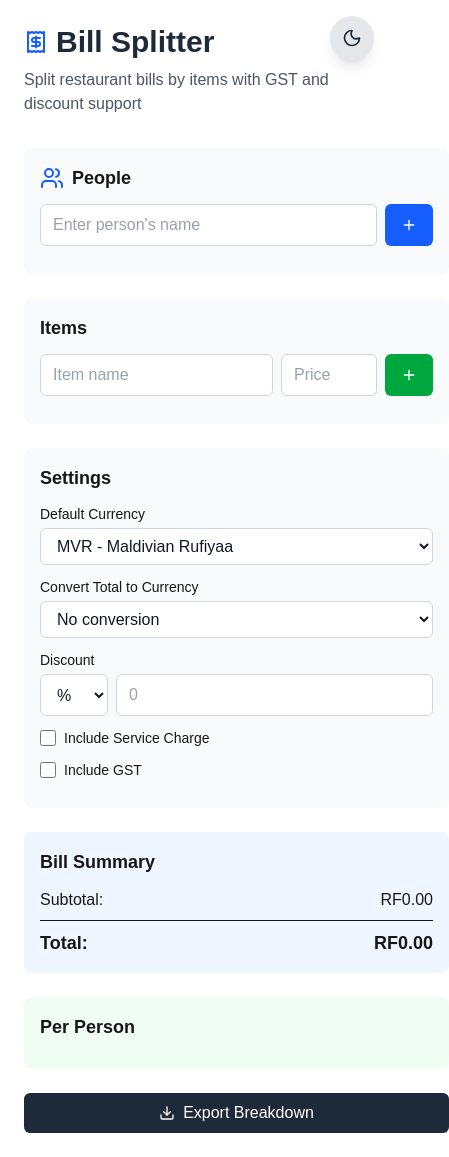
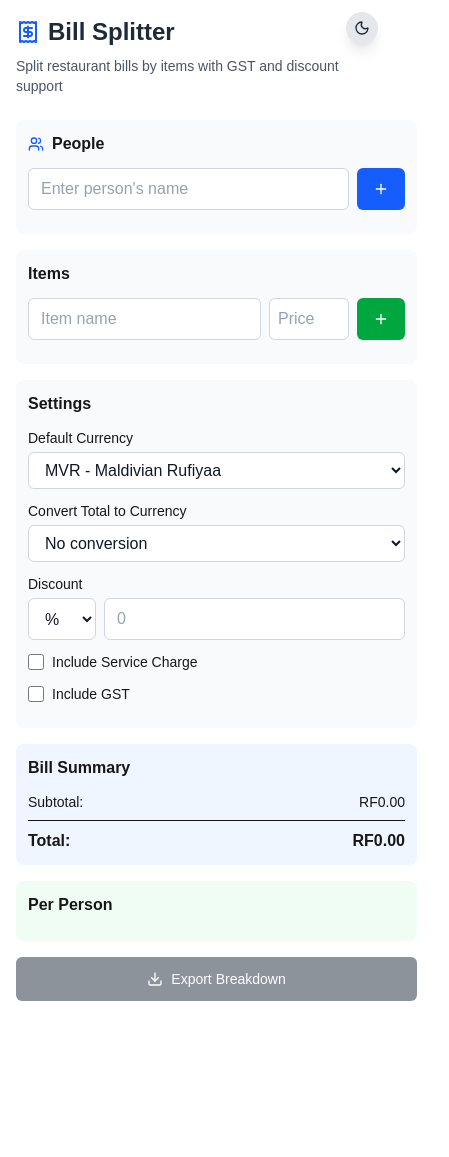
Before and after one commit to alinauf/bill-split-app, a Next.js app: page / in a window 390 px wide. Shown: the whole page, 449 px wide, since content can reach past the window. After the commit the page ends 1033 px from the top, so only its background shows below. Built offline with nearby package versions, Linux system fonts and the light colour scheme.

Commit message:
fix: mobile responsiveness

```diff
--- a/src/components/BillSplitter.tsx
+++ b/src/components/BillSplitter.tsx
@@ -332,9 +332,11 @@ const BillSplitter = () => {
     const url = URL.createObjectURL(blob)
     const a = document.createElement('a')
     a.href = url
-    a.download = 'bill-breakdown.txt'
+    a.download = `bill-breakdown-${new Date().toISOString().split('T')[0]}.txt`
+    document.body.appendChild(a)
     a.click()
-    URL.revokeObjectURL(url)
+    document.body.removeChild(a)
+    setTimeout(() => URL.revokeObjectURL(url), 100)
   }
 
   const totals = calculateTotals()
@@ -342,22 +344,22 @@ const BillSplitter = () => {
   return (
     <>
       <ThemeToggle />
-      <div className='max-w-4xl mx-auto p-6 bg-white dark:bg-gray-900 min-h-screen'>
-        <div className='mb-8'>
-          <h1 className='text-3xl font-bold text-gray-800 dark:text-gray-100 mb-2 flex items-center gap-2'>
+      <div className='max-w-4xl mx-auto p-4 sm:p-6 bg-white dark:bg-gray-900 min-h-screen pb-8'>
+        <div className='mb-6 sm:mb-8'>
+          <h1 className='text-2xl sm:text-3xl font-bold text-gray-800 dark:text-gray-100 mb-2 flex items-center gap-2'>
             <Receipt className='text-blue-600 dark:text-blue-400' />
             Bill Splitter
           </h1>
-          <p className='text-gray-600 dark:text-gray-400'>
+          <p className='text-sm sm:text-base text-gray-600 dark:text-gray-400'>
             Split restaurant bills by items with GST and discount support
           </p>
         </div>
 
-        <div className='grid md:grid-cols-2 gap-6'>
-          <div className='space-y-6'>
-            <div className='bg-gray-50 dark:bg-gray-800 p-4 rounded-lg'>
-              <h2 className='text-lg font-semibold mb-3 dark:text-gray-100 flex items-center gap-2 dark:text-gray-100'>
-                <Users className='text-blue-600 dark:text-blue-400' />
+        <div className='grid md:grid-cols-2 gap-4 sm:gap-6'>
+          <div className='space-y-4 sm:space-y-6'>
+            <div className='bg-gray-50 dark:bg-gray-800 p-3 sm:p-4 rounded-lg'>
+              <h2 className='text-base sm:text-lg font-semibold mb-3 dark:text-gray-100 flex items-center gap-2'>
+                <Users className='text-blue-600 dark:text-blue-400 w-4 h-4 sm:w-5 sm:h-5' />
                 People
               </h2>
               <div className='flex gap-2 mb-3'>
@@ -396,8 +398,8 @@ const BillSplitter = () => {
               </div>
             </div>
 
-            <div className='bg-gray-50 dark:bg-gray-800 p-4 rounded-lg'>
-              <h2 className='text-lg font-semibold mb-3 dark:text-gray-100'>
+            <div className='bg-gray-50 dark:bg-gray-800 p-3 sm:p-4 rounded-lg'>
+              <h2 className='text-base sm:text-lg font-semibold mb-3 dark:text-gray-100'>
                 Items
               </h2>
               <div className='flex gap-2 mb-3'>
@@ -414,7 +416,7 @@ const BillSplitter = () => {
                   onChange={(e) => setNewItemPrice(e.target.value)}
                   placeholder='Price'
                   step='0.01'
-                  className='w-24 px-3 py-2 border border-gray-300 dark:border-gray-600 rounded-md focus:outline-none focus:ring-2 focus:ring-blue-500 bg-white dark:bg-gray-700 text-gray-900 dark:text-gray-100 placeholder:text-gray-400 dark:placeholder:text-gray-500'
+                  className='w-20 sm:w-24 px-2 sm:px-3 py-2 border border-gray-300 dark:border-gray-600 rounded-md focus:outline-none focus:ring-2 focus:ring-blue-500 bg-white dark:bg-gray-700 text-gray-900 dark:text-gray-100 placeholder:text-gray-400 dark:placeholder:text-gray-500'
                 />
                 <button
                   onClick={addItem}
@@ -468,8 +470,8 @@ const BillSplitter = () => {
               </div>
             </div>
 
-            <div className='bg-gray-50 dark:bg-gray-800 p-4 rounded-lg'>
-              <h2 className='text-lg font-semibold mb-3 dark:text-gray-100'>
+            <div className='bg-gray-50 dark:bg-gray-800 p-3 sm:p-4 rounded-lg'>
+              <h2 className='text-base sm:text-lg font-semibold mb-3 dark:text-gray-100'>
                 Settings
               </h2>
 
@@ -637,12 +639,12 @@ const BillSplitter = () => {
             </div>
           </div>
 
-          <div className='space-y-6'>
-            <div className='bg-blue-50 dark:bg-blue-900/20 p-4 rounded-lg'>
-              <h2 className='text-lg font-semibold mb-3 dark:text-gray-100'>
+          <div className='space-y-4 sm:space-y-6'>
+            <div className='bg-blue-50 dark:bg-blue-900/20 p-3 sm:p-4 rounded-lg'>
+              <h2 className='text-base sm:text-lg font-semibold mb-3 dark:text-gray-100'>
                 Bill Summary
               </h2>
-              <div className='space-y-2'>
+              <div className='space-y-2 text-sm sm:text-base'>
                 <div className='flex justify-between'>
                   <span>Subtotal:</span>
                   <span>
@@ -696,7 +698,7 @@ const BillSplitter = () => {
                     </span>
                   </div>
                 )}
-                <div className='flex justify-between font-bold text-lg border-t pt-2'>
+                <div className='flex justify-between font-bold text-base sm:text-lg border-t pt-2'>
                   <span>Total:</span>
                   <div className='text-right'>
                     <div>{formatCurrency(totals.total, defaultCurrency)}</div>
@@ -718,8 +720,8 @@ const BillSplitter = () => {
               </div>
             </div>
 
-            <div className='bg-green-50 dark:bg-green-900/20 p-4 rounded-lg'>
-              <h2 className='text-lg font-semibold mb-3 dark:text-gray-100'>
+            <div className='bg-green-50 dark:bg-green-900/20 p-3 sm:p-4 rounded-lg'>
+              <h2 className='text-base sm:text-lg font-semibold mb-3 dark:text-gray-100'>
                 Per Person
               </h2>
               <div className='space-y-3'>
@@ -733,16 +735,16 @@ const BillSplitter = () => {
                       className='bg-white dark:bg-gray-700 p-3 rounded border border-gray-200 dark:border-gray-600'
                     >
                       <div className='flex justify-between items-center mb-2'>
-                        <span className='font-medium dark:text-gray-100'>
+                        <span className='font-medium dark:text-gray-100 text-sm sm:text-base'>
                           {person.name}
                         </span>
                         <div className='text-right'>
-                          <div className='text-lg font-bold'>
+                          <div className='text-base sm:text-lg font-bold'>
                             {formatCurrency(personTotal, defaultCurrency)}
                           </div>
                           {convertToCurrency &&
                             convertToCurrency !== defaultCurrency && (
-                              <div className='text-sm text-gray-600 dark:text-gray-400'>
+                              <div className='text-xs sm:text-sm text-gray-600 dark:text-gray-400'>
                                 {formatCurrency(
                                   convertCurrency(
                                     personTotal,
@@ -755,7 +757,7 @@ const BillSplitter = () => {
                             )}
                         </div>
                       </div>
-                      <div className='text-sm text-gray-600 dark:text-gray-400'>
+                      <div className='text-xs sm:text-sm text-gray-600 dark:text-gray-400'>
                         {personItems.map((item) => (
                           <div key={item.id} className='flex justify-between'>
                             <span>
@@ -781,7 +783,7 @@ const BillSplitter = () => {
 
             <button
               onClick={exportBreakdown}
-              className='w-full px-4 py-2 bg-gray-800 text-white rounded-md hover:bg-gray-900 transition-colors flex items-center justify-center gap-2'
+              className='w-full px-4 py-3 bg-gray-800 dark:bg-gray-700 text-white rounded-md hover:bg-gray-900 dark:hover:bg-gray-600 transition-colors flex items-center justify-center gap-2 disabled:opacity-50 disabled:cursor-not-allowed text-sm sm:text-base'
               disabled={items.length === 0 || people.length === 0}
             >
               <Download size={16} />
--- a/src/components/ThemeToggle.tsx
+++ b/src/components/ThemeToggle.tsx
@@ -38,13 +38,13 @@ export default function ThemeToggle() {
   return (
     <button
       onClick={toggleTheme}
-      className="fixed top-4 right-4 p-3 rounded-full bg-gray-200 dark:bg-gray-700 hover:bg-gray-300 dark:hover:bg-gray-600 transition-colors shadow-lg z-50"
+      className="fixed top-3 right-3 sm:top-4 sm:right-4 p-2 sm:p-3 rounded-full bg-gray-200 dark:bg-gray-700 hover:bg-gray-300 dark:hover:bg-gray-600 transition-colors shadow-lg z-50"
       aria-label="Toggle theme"
     >
       {theme === 'light' ? (
-        <Moon className="w-5 h-5 text-gray-800 dark:text-gray-200" />
+        <Moon className="w-4 h-4 sm:w-5 sm:h-5 text-gray-800 dark:text-gray-200" />
       ) : (
-        <Sun className="w-5 h-5 text-gray-800 dark:text-gray-200" />
+        <Sun className="w-4 h-4 sm:w-5 sm:h-5 text-gray-800 dark:text-gray-200" />
       )}
     </button>
   );
```
Also changed, not shown: 1 other file (tests, documents, lock files or other folders).
